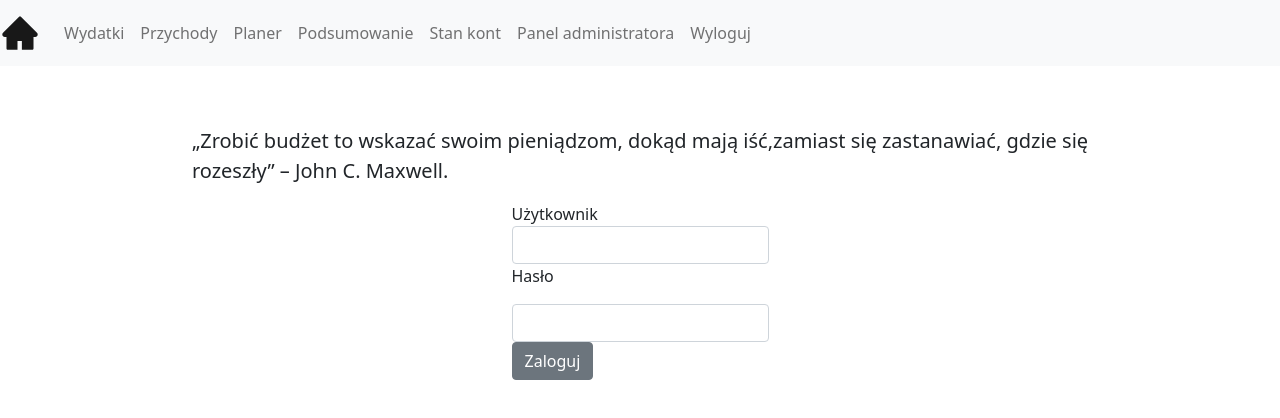
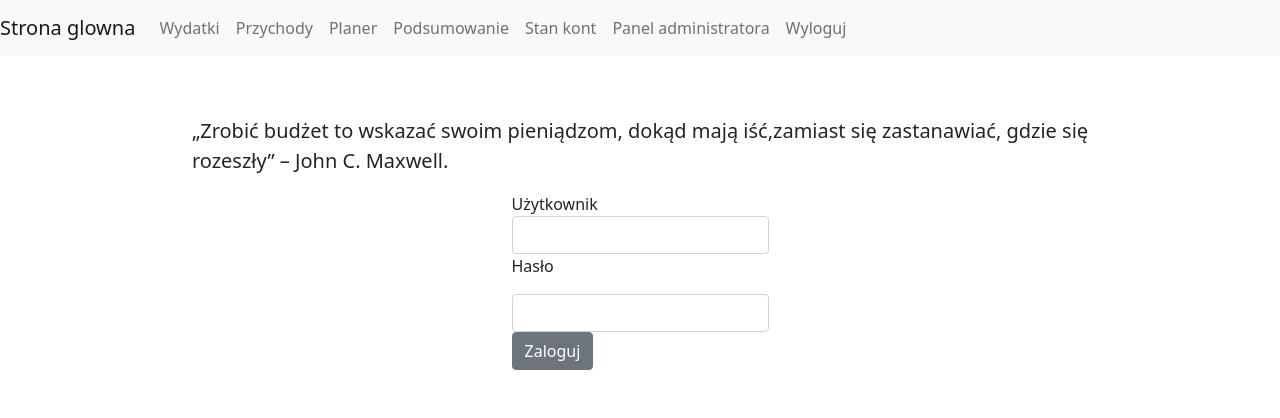
Before and after one commit to cforemny/home-budget-web, a React (Create React App) app: page / in a window 1280 px wide. Shown: the top 418 px of the page. Built offline with nearby package versions, Linux system fonts and the light colour scheme.

Commit message:
Clean ups in front

```diff
--- a/src/AppNavBar.js
+++ b/src/AppNavBar.js
@@ -1,7 +1,6 @@
 import React, {Component} from 'react';
 
 import {Collapse, Nav, Navbar, NavbarBrand, NavbarToggler, NavItem, NavLink} from 'reactstrap';
-import {AiFillHome} from "react-icons/ai";
 
 export default class AppNavBar extends Component {
 
@@ -29,9 +28,7 @@ export default class AppNavBar extends Component {
         return (
             <div>
                 <Navbar color='light' light expand="md">
-                    <NavbarBrand href="/">
-                        <AiFillHome size={40}/>
-                    </NavbarBrand>
+                    <NavbarBrand href="/">Strona glowna</NavbarBrand>
                     <NavbarToggler onClick={this.toggle}/>
                     <Collapse isOpen={this.state.isOpen} navbar>
                         <Nav className="ml-auto" navbar>
```
Also changed, not shown: package.json (+3 -9 lines), src/zyd.png (deleted).
